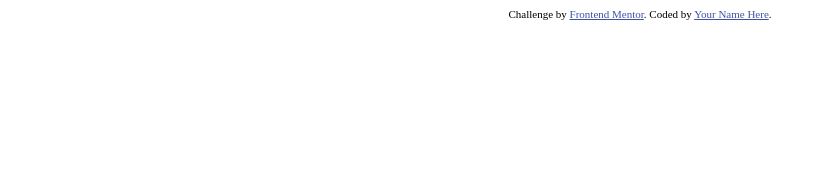
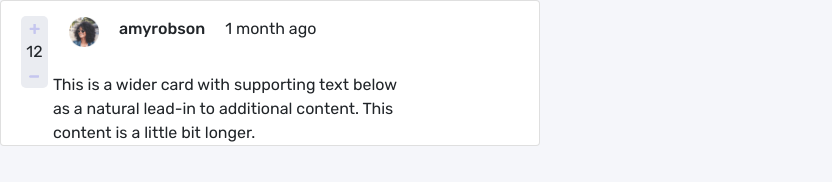
Before and after one commit to xqhuynh/comments-css-challenge, a plain HTML site: page index.html in a window 1280 px wide. Shown: the whole page, without its empty margins (0-832 px from the left). Drawn offline with nearby package versions, Linux system fonts and the light colour scheme.

Commit message:
Create first comment box

```diff
--- a/index.html
+++ b/index.html
@@ -1,30 +1,70 @@
 <!DOCTYPE html>
 <html lang="en">
   <head>
-  <meta charset="UTF-8">
-  <meta name="viewport" content="width=device-width, initial-scale=1.0"> <!-- displays site properly based on user's device -->
-
-
-  <link rel="icon" type="image/png" sizes="32x32" href="./images/favicon-32x32.png">
-
+    <meta charset="UTF-8" />
+    <meta name="viewport" content="width=device-width, initial-scale=1.0" />
+    <link
+      rel="icon"
+      type="image/png"
+      sizes="32x32"
+      href="./images/favicon-32x32.png"
+    />
+    <!-- Bootstrap -->
+    <link
+      href="https://cdn.jsdelivr.net/npm/bootstrap@5.0.2/dist/css/bootstrap.min.css"
+      rel="stylesheet"
+      integrity="sha384-EVSTQN3/azprG1Anm3QDgpJLIm9Nao0Yz1ztcQTwFspd3yD65VohhpuuCOmLASjC"
+      crossorigin="anonymous"
+    />
+    <script
+      src="https://cdn.jsdelivr.net/npm/bootstrap@5.0.2/dist/js/bootstrap.bundle.min.js"
+      integrity="sha384-MrcW6ZMFYlzcLA8Nl+NtUVF0sA7MsXsP1UyJoMp4YLEuNSfAP+JcXn/tWtIaxVXM"
+      crossorigin="anonymous"
+    ></script>
     <!-- Fonts from google -->
-  <link rel="preconnect" href="https://fonts.googleapis.com">
-  <link rel="preconnect" href="https://fonts.gstatic.com" crossorigin>
-  <link href="https://fonts.googleapis.com/css2?family=Rubik:wght@400;500;700&display=swap" rel="stylesheet">
-
-  <title>Frontend Mentor | Interactive comments section</title>
-
-  <!-- Feel free to remove these styles or customise in your own stylesheet 👍 -->
-  <style>
-    .attribution { font-size: 11px; text-align: center; }
-    .attribution a { color: hsl(228, 45%, 44%); }
-  </style>
+    <link rel="preconnect" href="https://fonts.googleapis.com" />
+    <link rel="preconnect" href="https://fonts.gstatic.com" crossorigin />
+    <link
+      href="https://fonts.googleapis.com/css2?family=Rubik:wght@400;500;700&display=swap"
+      rel="stylesheet"
+    />
+    <link rel="stylesheet" href="./style.css" />
+    <title>Frontend Mentor</title>
   </head>
   <body>
-
-  <div class="attribution">
-    Challenge by <a href="https://www.frontendmentor.io?ref=challenge" target="_blank">Frontend Mentor</a>.
-    Coded by <a href="#">Your Name Here</a>.
+    <div class="card mb-3" style="max-width: 540px">
+      <div class="row g-0">
+        <div class="col-md-4">
+          <div class="counter">
+            <img
+              src="./images/icon-plus.svg"
+              class="img-fluid rounded-start"
+              alt="plus-sign"
+            />
+          </div>
+          <div>12</div>
+          <div>
+            <img
+              src="./images/icon-minus.svg"
+              class="img-fluid rounded-start"
+              alt="minus-sign"
+            />
+          </div>
+        </div>
+        <div class="col-md-8">
+          <div class="card-body">
+            <div class="avatar">
+              <img src="./images/avatars/image-amyrobson.png" />
+            </div>
+            <h6 class="card-title">amyrobson</h6>
+            <p class="lastComment">1 month ago</p>
+          </div>
+          <p class="card-text">
+            This is a wider card with supporting text below as a natural lead-in
+            to additional content. This content is a little bit longer.
+          </p>
+        </div>
+      </div>
     </div>
   </body>
 </html>
--- /dev/null
+++ b/style.css
@@ -0,0 +1,58 @@
+body {
+  margin: 0px;
+  padding: 0px;
+  font-family: "Rubik", sans-serif;
+  background-color: hsl(228, 33%, 97%);
+}
+
+.container {
+  margin-top: 50px;
+  margin-left: 30%;
+}
+
+.commentBox,
+.postBox {
+  width: 75%;
+  height: 150px;
+  margin-top: 20px;
+  border-radius: 5px;
+  background-color: white;
+}
+
+.replyBoxContainer {
+  margin-top: 25px;
+  margin-left: 10%;
+}
+
+.replyBox {
+  width: 72%;
+  height: 150px;
+  margin-top: 20px;
+  border-radius: 5px;
+  background-color: white;
+}
+
+.col-md-4 {
+  background-color: hsl(223, 19%, 93%);
+  width: 5%;
+  height: 10%;
+  margin: 15px 5px 0px 20px;
+  text-align: center;
+  border-radius: 5px;
+}
+
+.card-body {
+  display: flex;
+  /* justify-content: center; */
+  /* align-items: center; */
+}
+
+.avatar > img {
+  width: 30px;
+}
+
+.card-title {
+  padding-left: 20px;
+  padding-right: 20px;
+  padding-top: 2px;
+}
```
Lines whose indentation alone changed are shown as unchanged.
